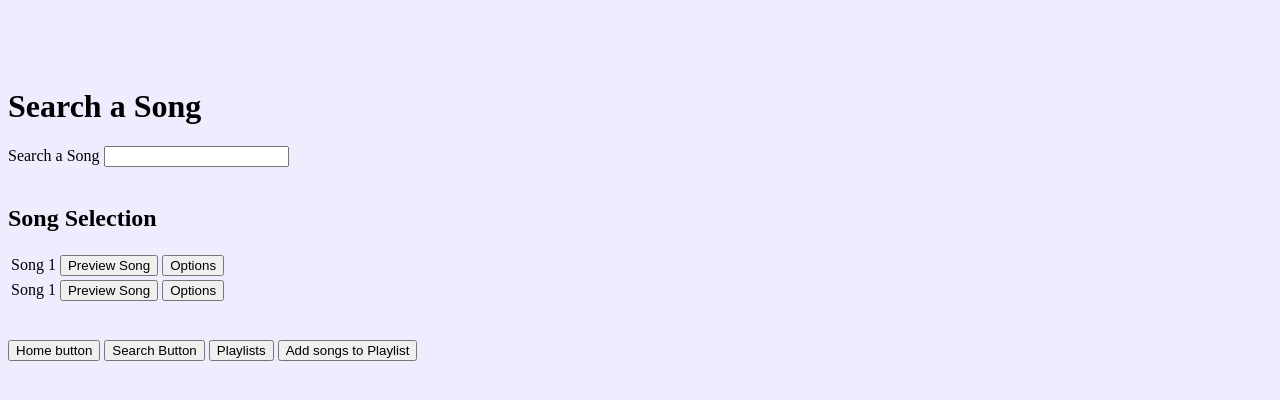
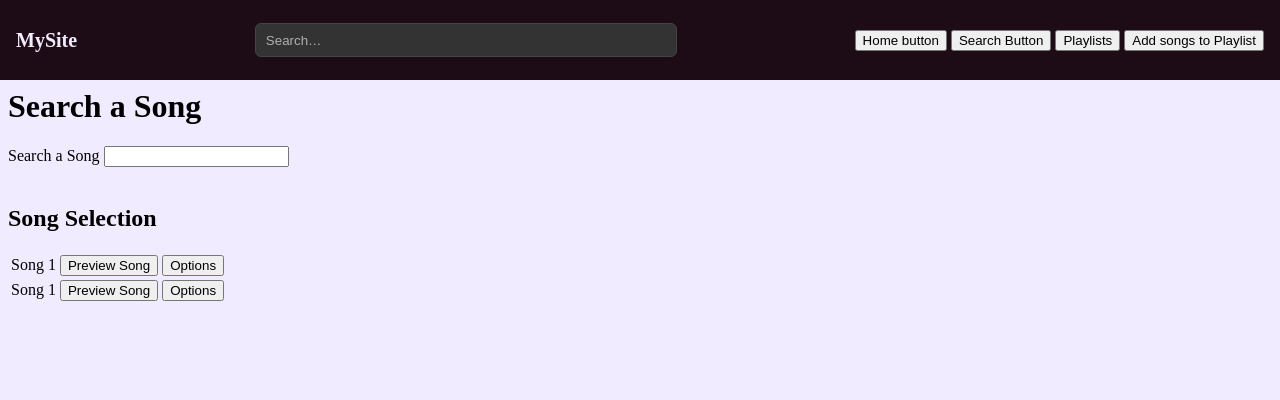
Before and after one commit to AshleySantana/HCDD340-Playlist-Collaboration, a plain HTML site: page search-song.html in a window 1280 px wide. Drawn offline with Linux system fonts and the light colour scheme.

Commit message:
Ashley: Added Eden's stuff

```diff
--- a/search-song.html
+++ b/search-song.html
@@ -7,6 +7,24 @@
         <link rel="manifest" href="/manifest.json">
     </head>
     <body>
+
+        <header class="navbar">
+            <div class="nav-left">
+              <a href="#" class="logo">MySite</a>
+            </div>
+
+            <div class="nav-center">
+              <input type="text" placeholder="Search…" class="search-bar">
+            </div>
+
+            <div class="nav-right">
+              <button id="homeBtn" onclick="toHome()">Home button</button>
+              <button id="searchBtn" onclick="toSearchPage()">Search Button</button>
+              <button id="viewPlaylistsBtn">Playlists</button>
+              <button id="createPlaylistsBtn">Add songs to Playlist</button>
+            </div>
+          </header>
+
         <h1>Search a Song</h1>
         <label>Search a Song</label>
         <input type="text" id="SearchSong"></input>
@@ -34,12 +52,7 @@
             </table>
         </section>
         <br></br>
-        <section id="homeBar">
-            <button id="homeBtn" onclick="toHome()">Home button</button>
-            <button id="searchBtn" onclick="toSearchPage()">Search Button</button>
-            <button id="viewPlaylistsBtn">Playlists</button>
-            <button id="createPlaylistsBtn">Add songs to Playlist</button>
-        </section>
+
 
 
         <script src="script.js"></script>
```
Also changed, not shown: home.html (+4 -3 lines), profileLoggedIn.html (+18 -1 lines).
